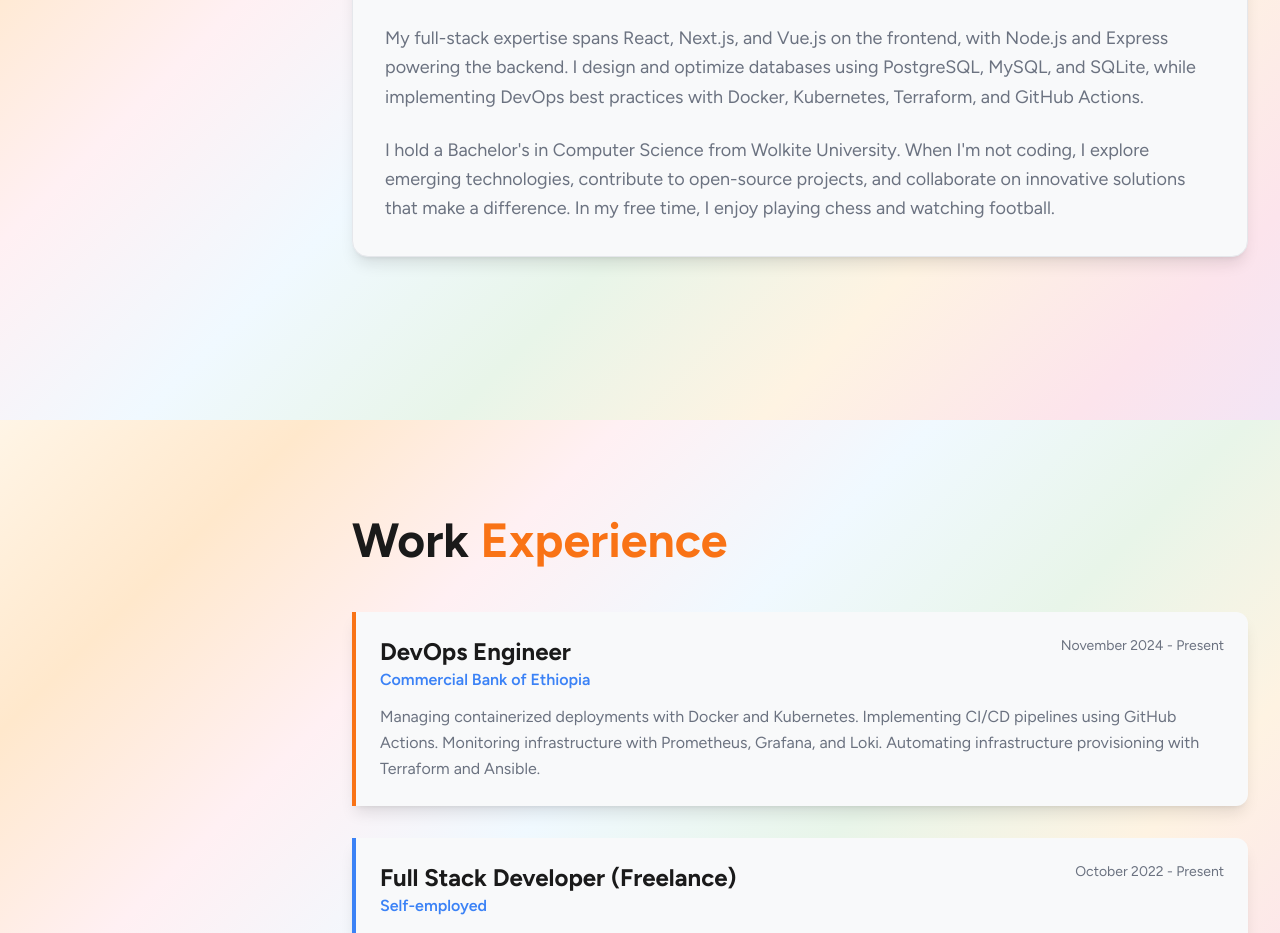
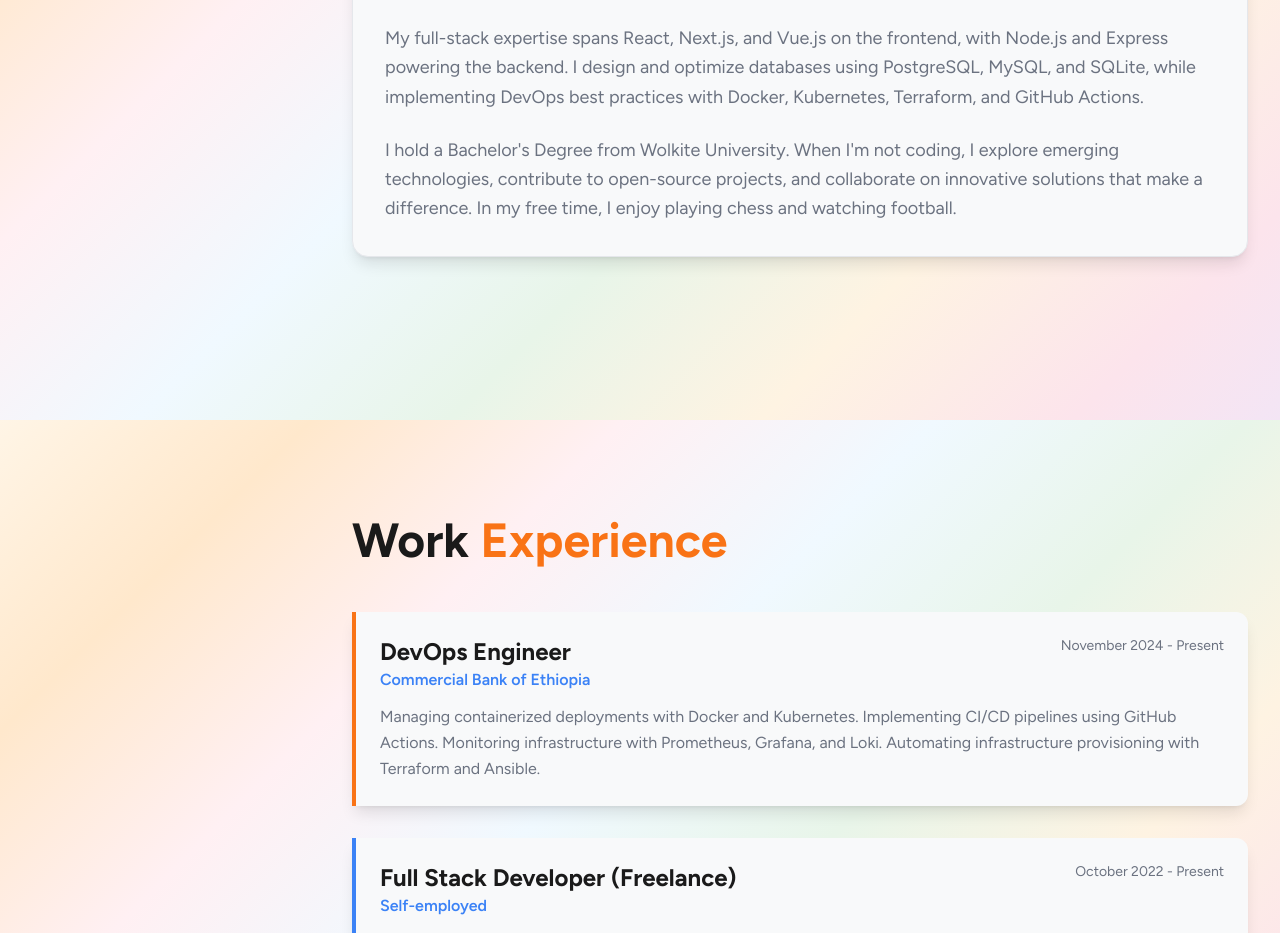
Before and after one commit to nahomik/Portfolio, a Vue app: page / in a window 1280 px wide. Shown: the part 1180-2113 px from the top of the page. Built offline with nearby package versions, Linux system fonts and the light colour scheme.

Commit message:
updated some codes

```diff
--- a/src/App.vue
+++ b/src/App.vue
@@ -144,7 +144,7 @@
           </p>
 
           <p class="text-lg leading-relaxed text-muted-foreground">
-            I hold a Bachelor's in Computer Science from Wolkite University. When I'm not coding, I explore emerging
+            I hold a Bachelor's Degree from Wolkite University. When I'm not coding, I explore emerging
             technologies, contribute to open-source projects, and collaborate on innovative solutions that make a difference.
             In my free time, I enjoy playing chess and watching football.
           </p>
```
